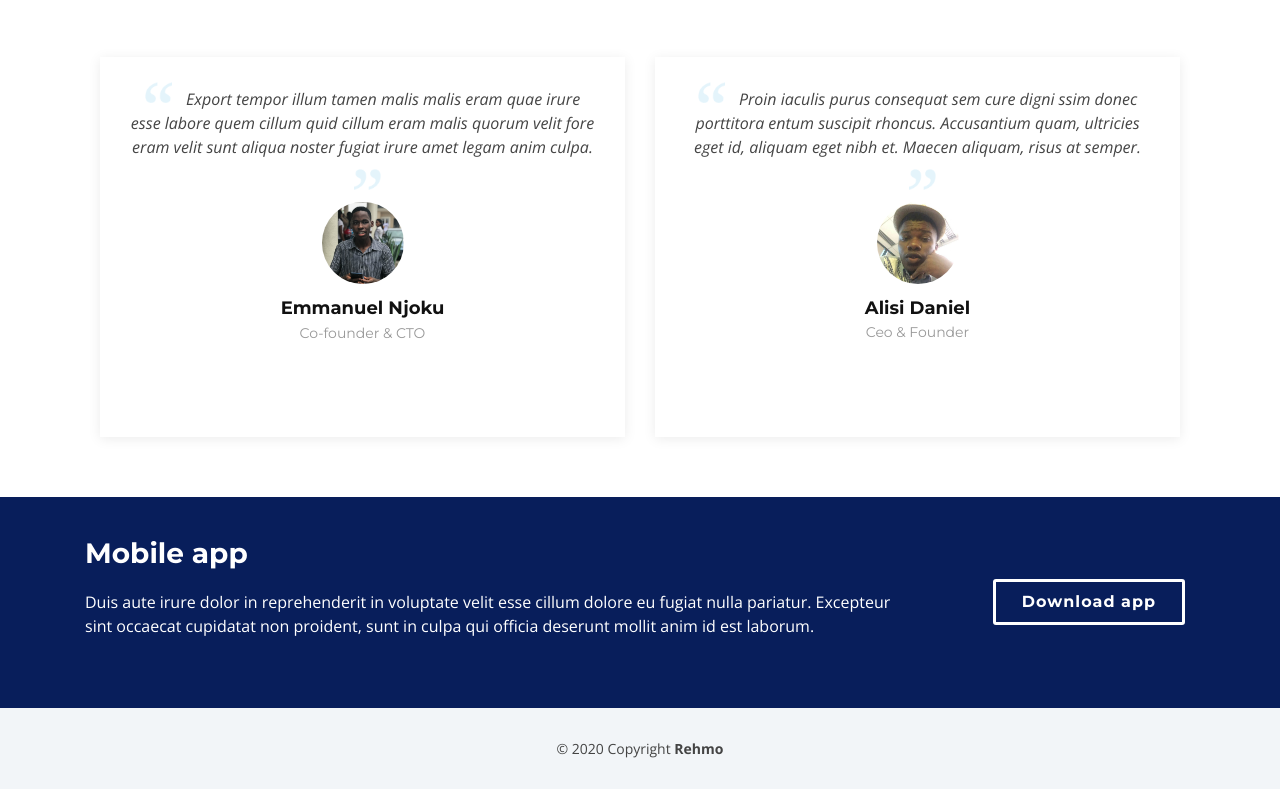
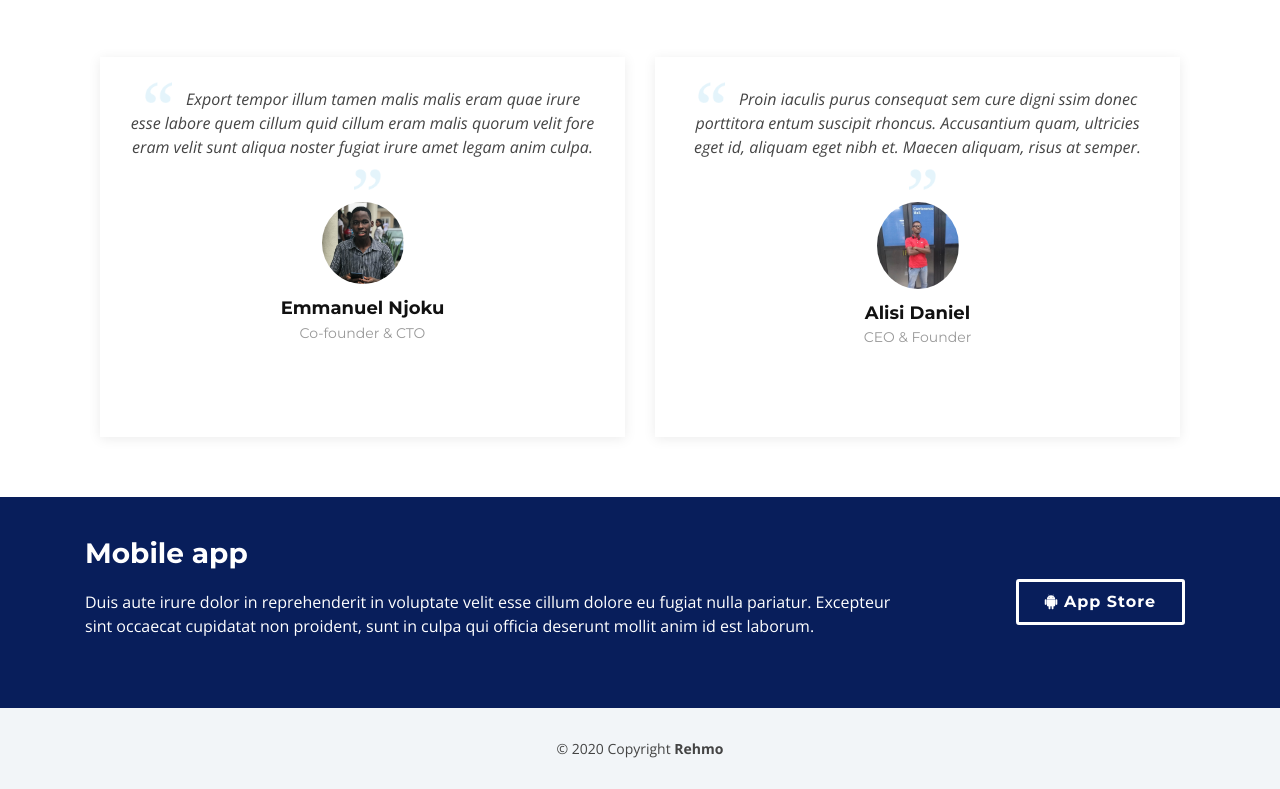
Before and after one commit to alisidaniel/rehmo, a plain HTML site: page index.html in a window 1280 px wide. Shown: the part 1378-2167 px from the top of the page. Drawn offline with nearby package versions, Linux system fonts and the light colour scheme; files whose address does not match are found by name.

Commit message:
icon changes

```diff
--- a/index.html
+++ b/index.html
@@ -2,7 +2,7 @@
 <html lang="en">
 <head>
   <meta charset="utf-8">
-  <title>Rehmo index </title>
+  <title>Rehmo website </title>
   <meta content="width=device-width, initial-scale=1.0" name="viewport">
   <meta content="" name="keywords">
   <meta content="" name="description">
@@ -44,8 +44,8 @@
   <section id="topbar" class="d-none d-lg-block">
     <div class="container clearfix">
       <div class="contact-info float-left">
-        <i class="fa fa-envelope-o"></i> <a href="mailto:contact@example.com">contact@example.com</a>
-        <i class="fa fa-phone"></i> +1 5589 55488 55
+       <!--  <i class="fa fa-envelope-o"></i> <a href="mailto:alisidaniel@gmail.com">alisidaniel@gmail.com</a> -->
+        <i class="fa fa-phone"></i> +234 8107 621 932
       </div>
       <div class="social-links float-right">
         <a href="#" class="twitter"><i class="fa fa-twitter"></i></a>
@@ -172,9 +172,9 @@
                 Proin iaculis purus consequat sem cure digni ssim donec porttitora entum suscipit rhoncus. Accusantium quam, ultricies eget id, aliquam eget nibh et. Maecen aliquam, risus at semper.
                 <img src="img/quote-sign-right.png" class="quote-sign-right" alt="">
               </p>
-              <img src="img/pp.jpg" class="testimonial-img" alt="">
+              <img src="img/dan.jpeg" class="testimonial-img" alt="">
               <h3>Alisi Daniel</h3>
-              <h4>Ceo &amp; Founder</h4>
+              <h4>CEO &amp; Founder</h4>
             </div>
 
             <div class="testimonial-item">
@@ -204,7 +204,7 @@
             <p class="cta-text"> Duis aute irure dolor in reprehenderit in voluptate velit esse cillum dolore eu fugiat nulla pariatur. Excepteur sint occaecat cupidatat non proident, sunt in culpa qui officia deserunt mollit anim id est laborum.</p>
           </div>
           <div class="col-lg-3 cta-btn-container text-center">
-            <a class="cta-btn align-middle" href="#">Download app</a>
+            <a class="cta-btn align-middle" href="#"><i class="fa fa-android btn-icon-prepend"></i> App Store</a>
           </div>
         </div>
 
```
Also changed, not shown: img/apple-touch-icon.png (deleted), img/dan.jpeg (added), img/favicon.png (deleted), img/pp.jpg (deleted).
